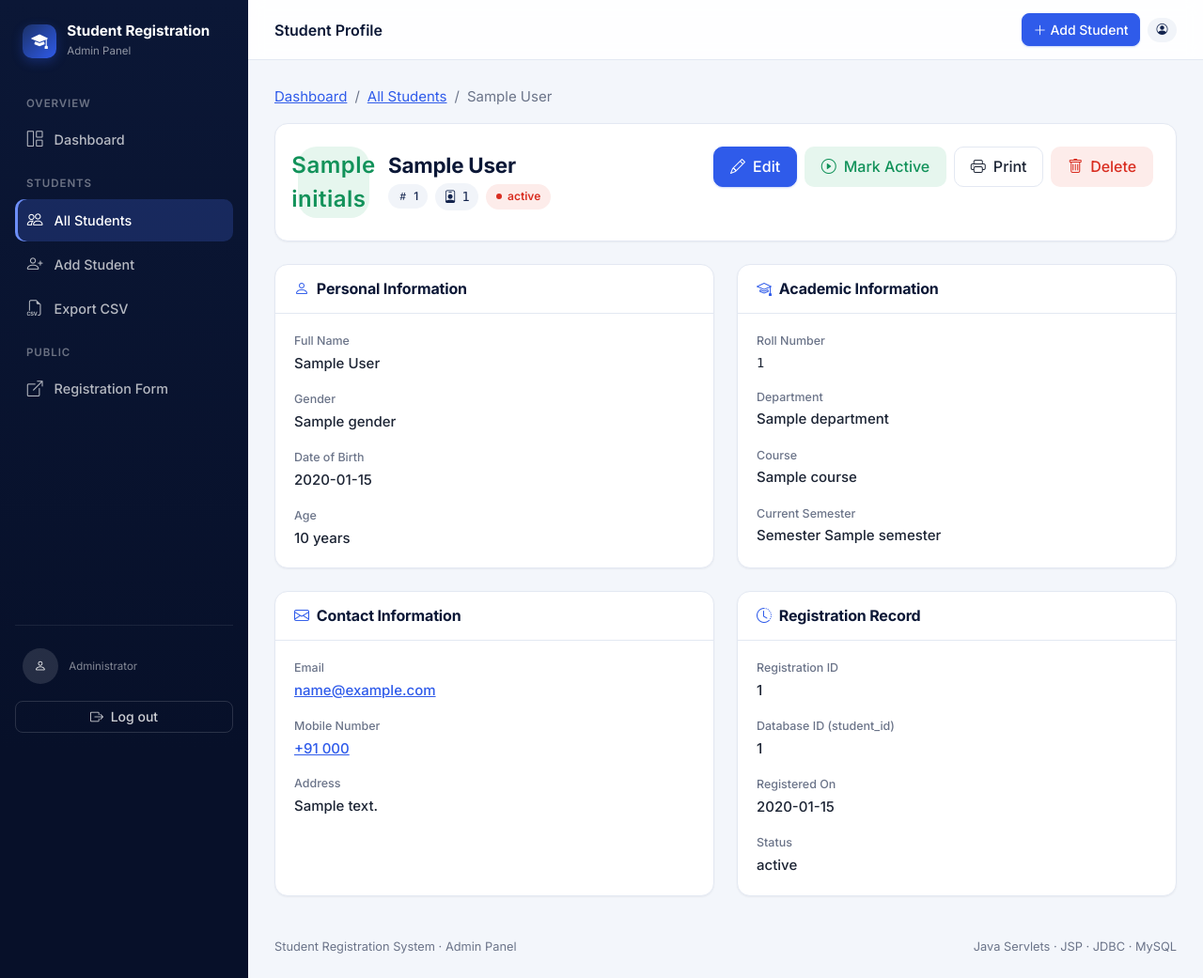
After one commit to Nikhilnmv/PBLJ-Student_Management_System, a Java web app: template src/main/webapp/WEB-INF/views/admin/student-profile.jsp in a window 1280 px wide. The commit adds this page. Shown: the whole page at 94% size. Run offline with Tomcat 11, a stand-in JSP engine, Linux system fonts and the light colour scheme; the template is opened without the code that fills it: most values are stand-ins (such as "Sample title", 1, 10 or a date in 2020).

Commit message:
Implement student CRUD operations
- Student profile page (print friendly) with edit, status toggle and
  delete actions
- Add and Edit share one JSP form; edits skip the student's own roll
  number/email in the duplicate check
- Delete and status change are POST-only and CSRF-protected; delete
  asks for confirmation in a modal dialog
- One-time flash messages after every change (Post/Redirect/Get)

Co-Authored-By: Claude Opus 5.5 <noreply@anthropic.com>
Claude-Session: https://claude.ai/code/session_01DqYz2jsMahmcXbhQAXAZgA

```diff
--- /dev/null
+++ b/src/main/webapp/WEB-INF/views/admin/student-profile.jsp
@@ -0,0 +1,147 @@
+<%--
+    VIEW: one student's complete profile (StudentProfileServlet, GET /admin/students/view?id=..).
+    Also print-friendly: the browser's Print hides menus and buttons (see @media print in app.css).
+--%>
+<%@ page contentType="text/html;charset=UTF-8" %>
+<%@ taglib prefix="c" uri="http://java.sun.com/jsp/jstl/core" %>
+<%@ taglib prefix="fn" uri="http://java.sun.com/jsp/jstl/functions" %>
+<c:set var="pageTitle" value="Student Profile"/>
+<c:set var="activePage" value="students"/>
+<!DOCTYPE html>
+<html lang="en">
+<head>
+    <%@ include file="/WEB-INF/views/common/head.jspf" %>
+</head>
+<body>
+<div class="admin-layout">
+    <%@ include file="/WEB-INF/views/common/admin-sidebar.jspf" %>
+    <div class="admin-main">
+        <%@ include file="/WEB-INF/views/common/admin-topbar.jspf" %>
+        <main class="page-content">
+            <%@ include file="/WEB-INF/views/common/flash-messages.jspf" %>
+
+            <div class="print-only mb-4">
+                <h1 class="h3 mb-1">Student Profile</h1>
+                <p class="text-muted mb-0">Student Registration System</p>
+            </div>
+
+            <nav aria-label="breadcrumb" class="no-print mb-3">
+                <ol class="breadcrumb small mb-0">
+                    <li class="breadcrumb-item"><a href="${ctx}/admin/dashboard">Dashboard</a></li>
+                    <li class="breadcrumb-item"><a href="${ctx}/admin/students">All Students</a></li>
+                    <li class="breadcrumb-item active" aria-current="page"><c:out value="${student.fullName}"/></li>
+                </ol>
+            </nav>
+
+            <%-- ===== Header card: name, IDs, status and actions ===== --%>
+            <div class="card mb-4">
+                <div class="card-body p-4">
+                    <div class="d-flex flex-column flex-lg-row justify-content-between gap-4">
+                        <div class="profile-header">
+                            <span class="avatar avatar-lg avatar-c${student.studentId % 6}"><c:out value="${student.initials}"/></span>
+                            <div>
+                                <h2><c:out value="${student.fullName}"/></h2>
+                                <div class="profile-meta">
+                                    <span class="chip"><i class="bi bi-hash"></i><c:out value="${student.registrationId}"/></span>
+                                    <span class="chip mono"><i class="bi bi-person-badge"></i><c:out value="${student.rollNumber}"/></span>
+                                    <span class="status-badge ${student.active ? 'status-active' : 'status-inactive'}"><c:out value="${student.status}"/></span>
+                                </div>
+                            </div>
+                        </div>
+
+                        <div class="d-flex flex-wrap gap-2 align-items-start no-print">
+                            <a href="${ctx}/admin/students/edit?id=${student.studentId}" class="btn btn-primary">
+                                <i class="bi bi-pencil me-2"></i>Edit
+                            </a>
+
+                            <%-- Status toggle: a POST form that sends the OPPOSITE status --%>
+                            <form action="${ctx}/admin/students/status" method="post" class="d-inline">
+                                <input type="hidden" name="csrfToken" value="${sessionScope.csrfToken}">
+                                <input type="hidden" name="id" value="${student.studentId}">
+                                <c:choose>
+                                    <c:when test="${student.active}">
+                                        <input type="hidden" name="status" value="Inactive">
+                                        <button type="submit" class="btn btn-soft-warning"><i class="bi bi-pause-circle me-2"></i>Mark Inactive</button>
+                                    </c:when>
+                                    <c:otherwise>
+                                        <input type="hidden" name="status" value="Active">
+                                        <button type="submit" class="btn btn-soft-success"><i class="bi bi-play-circle me-2"></i>Mark Active</button>
+                                    </c:otherwise>
+                                </c:choose>
+                            </form>
+
+                            <button type="button" class="btn btn-light-soft" data-action="print"><i class="bi bi-printer me-2"></i>Print</button>
+
+                            <form action="${ctx}/admin/students/delete" method="post" class="d-inline"
+                                  data-confirm="Delete ${fn:escapeXml(student.fullName)} (${fn:escapeXml(student.rollNumber)})? This permanently removes the record from the database."
+                                  data-confirm-title="Delete student?" data-confirm-button="Delete">
+                                <input type="hidden" name="csrfToken" value="${sessionScope.csrfToken}">
+                                <input type="hidden" name="id" value="${student.studentId}">
+                                <button type="submit" class="btn btn-soft-danger"><i class="bi bi-trash me-2"></i>Delete</button>
+                            </form>
+                        </div>
+                    </div>
+                </div>
+            </div>
+
+            <div class="row g-4">
+                <div class="col-lg-6">
+                    <div class="card h-100">
+                        <div class="card-header"><h3><i class="bi bi-person text-primary me-2"></i>Personal Information</h3></div>
+                        <div class="card-body">
+                            <div class="info-grid">
+                                <div class="info-item"><div class="info-label">Full Name</div><div class="info-value"><c:out value="${student.fullName}"/></div></div>
+                                <div class="info-item"><div class="info-label">Gender</div><div class="info-value"><c:out value="${student.gender}"/></div></div>
+                                <div class="info-item"><div class="info-label">Date of Birth</div><div class="info-value"><c:out value="${student.dobFormatted}"/></div></div>
+                                <div class="info-item"><div class="info-label">Age</div><div class="info-value">${student.age} years</div></div>
+                            </div>
+                        </div>
+                    </div>
+                </div>
+                <div class="col-lg-6">
+                    <div class="card h-100">
+                        <div class="card-header"><h3><i class="bi bi-mortarboard text-primary me-2"></i>Academic Information</h3></div>
+                        <div class="card-body">
+                            <div class="info-grid">
+                                <div class="info-item"><div class="info-label">Roll Number</div><div class="info-value mono"><c:out value="${student.rollNumber}"/></div></div>
+                                <div class="info-item"><div class="info-label">Department</div><div class="info-value"><c:out value="${student.department}"/></div></div>
+                                <div class="info-item"><div class="info-label">Course</div><div class="info-value"><c:out value="${student.course}"/></div></div>
+                                <div class="info-item"><div class="info-label">Current Semester</div><div class="info-value">Semester ${student.semester}</div></div>
+                            </div>
+                        </div>
+                    </div>
+                </div>
+                <div class="col-lg-6">
+                    <div class="card h-100">
+                        <div class="card-header"><h3><i class="bi bi-envelope text-primary me-2"></i>Contact Information</h3></div>
+                        <div class="card-body">
+                            <div class="info-grid">
+                                <div class="info-item"><div class="info-label">Email</div><div class="info-value"><a href="mailto:${fn:escapeXml(student.email)}"><c:out value="${student.email}"/></a></div></div>
+                                <div class="info-item"><div class="info-label">Mobile Number</div><div class="info-value"><a href="tel:+91${fn:escapeXml(student.phone)}">+91 <c:out value="${student.phone}"/></a></div></div>
+                            </div>
+                            <div class="info-item mt-3"><div class="info-label">Address</div><div class="info-value"><c:out value="${student.address}"/></div></div>
+                        </div>
+                    </div>
+                </div>
+                <div class="col-lg-6">
+                    <div class="card h-100">
+                        <div class="card-header"><h3><i class="bi bi-clock-history text-primary me-2"></i>Registration Record</h3></div>
+                        <div class="card-body">
+                            <div class="info-grid">
+                                <div class="info-item"><div class="info-label">Registration ID</div><div class="info-value"><c:out value="${student.registrationId}"/></div></div>
+                                <div class="info-item"><div class="info-label">Database ID (student_id)</div><div class="info-value">${student.studentId}</div></div>
+                                <div class="info-item"><div class="info-label">Registered On</div><div class="info-value"><c:out value="${student.createdAtFormatted}"/></div></div>
+                                <div class="info-item"><div class="info-label">Status</div><div class="info-value"><c:out value="${student.status}"/></div></div>
+                            </div>
+                        </div>
+                    </div>
+                </div>
+            </div>
+        </main>
+        <%@ include file="/WEB-INF/views/common/admin-footer.jspf" %>
+    </div>
+</div>
+<%@ include file="/WEB-INF/views/common/confirm-modal.jspf" %>
+<%@ include file="/WEB-INF/views/common/scripts.jspf" %>
+</body>
+</html>
--- a/src/main/webapp/WEB-INF/views/common/student-form-fields.jspf
+++ b/src/main/webapp/WEB-INF/views/common/student-form-fields.jspf
@@ -59,7 +59,7 @@
         <span class="section-icon"><i class="bi bi-mortarboard"></i></span>
         <div>
             <h2>Academic Details</h2>
-            <p>Your roll number, department, course and current semester</p>
+            <p>Roll number, department, course and current semester</p>
         </div>
     </div>
     <div class="row g-3">
@@ -120,7 +120,7 @@
         <span class="section-icon"><i class="bi bi-envelope"></i></span>
         <div>
             <h2>Contact Details</h2>
-            <p>How the college can reach you</p>
+            <p>Email, mobile number and postal address</p>
         </div>
     </div>
     <div class="row g-3">
```
Also changed, not shown: src/main/java/com/student/servlet/AddStudentServlet.java (added, +73 -0 lines), src/main/java/com/student/servlet/DeleteStudentServlet.java (added, +53 -0 lines), src/main/java/com/student/servlet/EditStudentServlet.java (added, +97 -0 lines), src/main/java/com/student/servlet/StudentProfileServlet.java (added, +51 -0 lines), src/main/java/com/student/servlet/StudentRequestHelper.java (+13 -0 lines), src/main/java/com/student/servlet/StudentStatusServlet.java (added, +53 -0 lines), src/main/webapp/WEB-INF/views/admin/student-form.jsp (added, +88 -0 lines).
